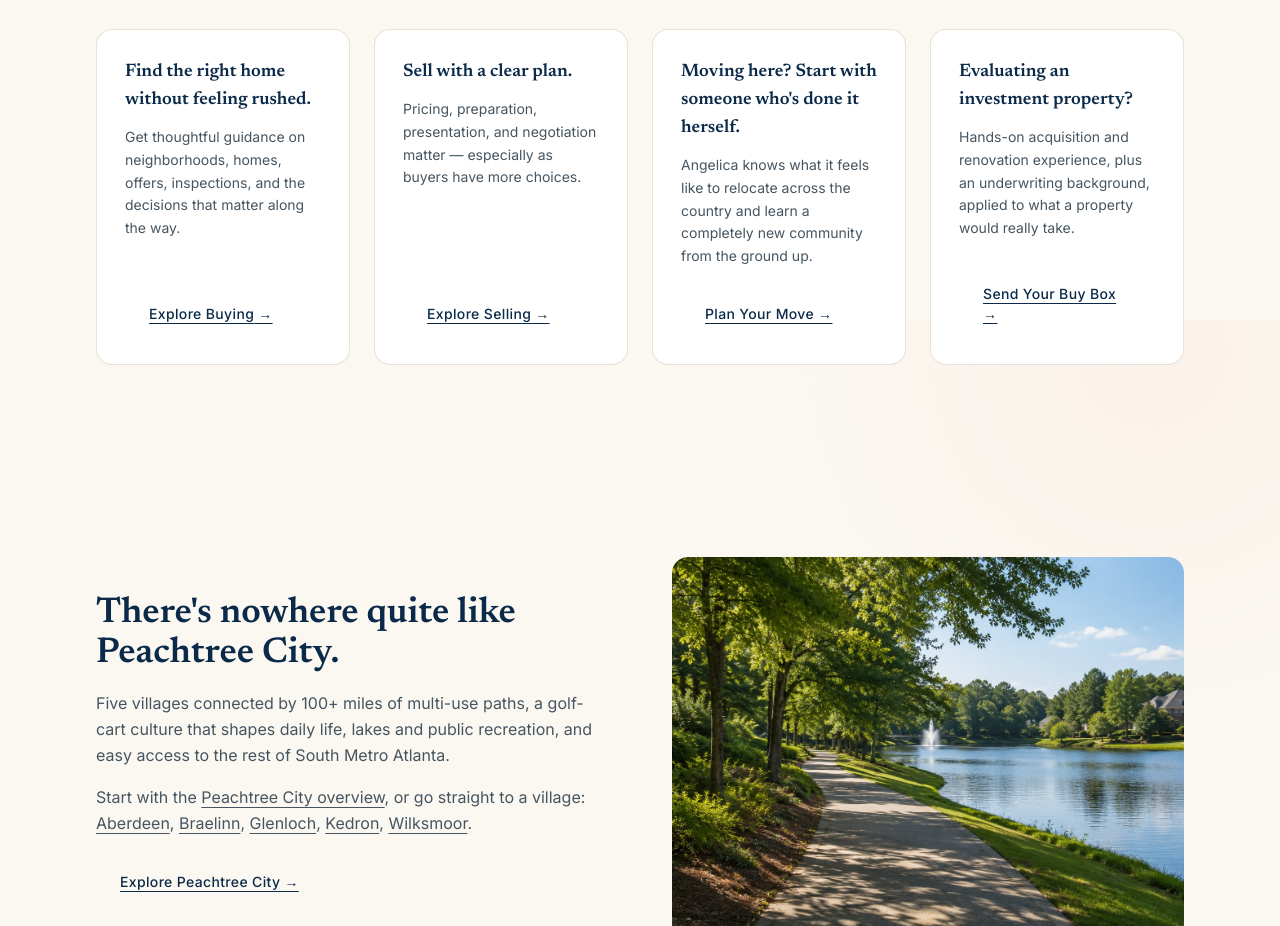
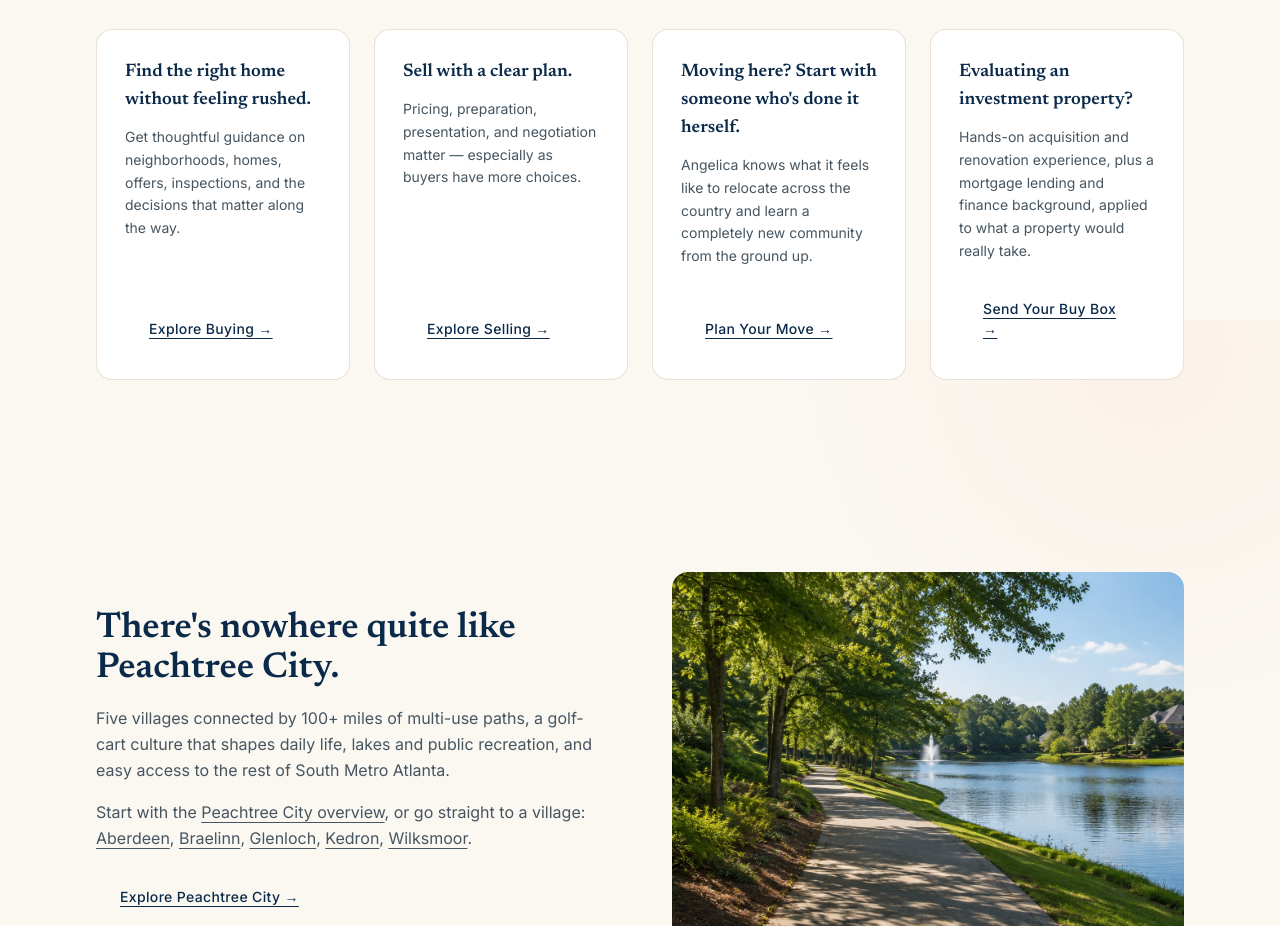
Before and after one commit to jloftis10-lang/angelicarios, a Next.js app: page / in a window 1280 px wide. Shown: the part 1280-2206 px from the top of the page. Built offline with nearby package versions, Linux system fonts and the light colour scheme; no server answers.

Commit message:
Remove unsupported underwriting claim from homepage

```diff
--- a/src/components/sections/ThreePaths.tsx
+++ b/src/components/sections/ThreePaths.tsx
@@ -22,7 +22,7 @@ const paths = [
   },
   {
     heading: "Evaluating an investment property?",
-    copy: "Hands-on acquisition and renovation experience, plus an underwriting background, applied to what a property would really take.",
+    copy: "Hands-on acquisition and renovation experience, plus a mortgage lending and finance background, applied to what a property would really take.",
     cta: "Send Your Buy Box",
     href: "/invest",
   },
```
